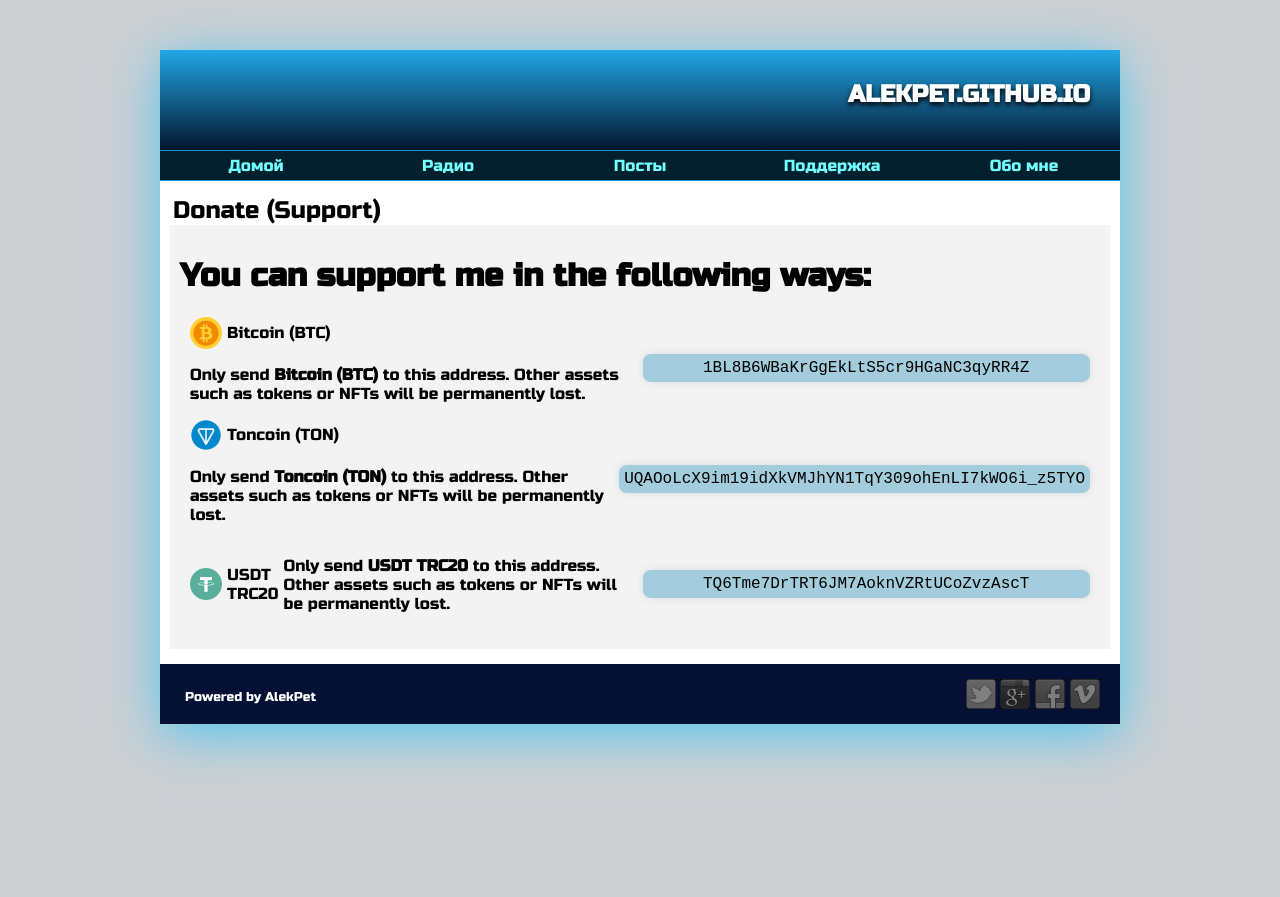
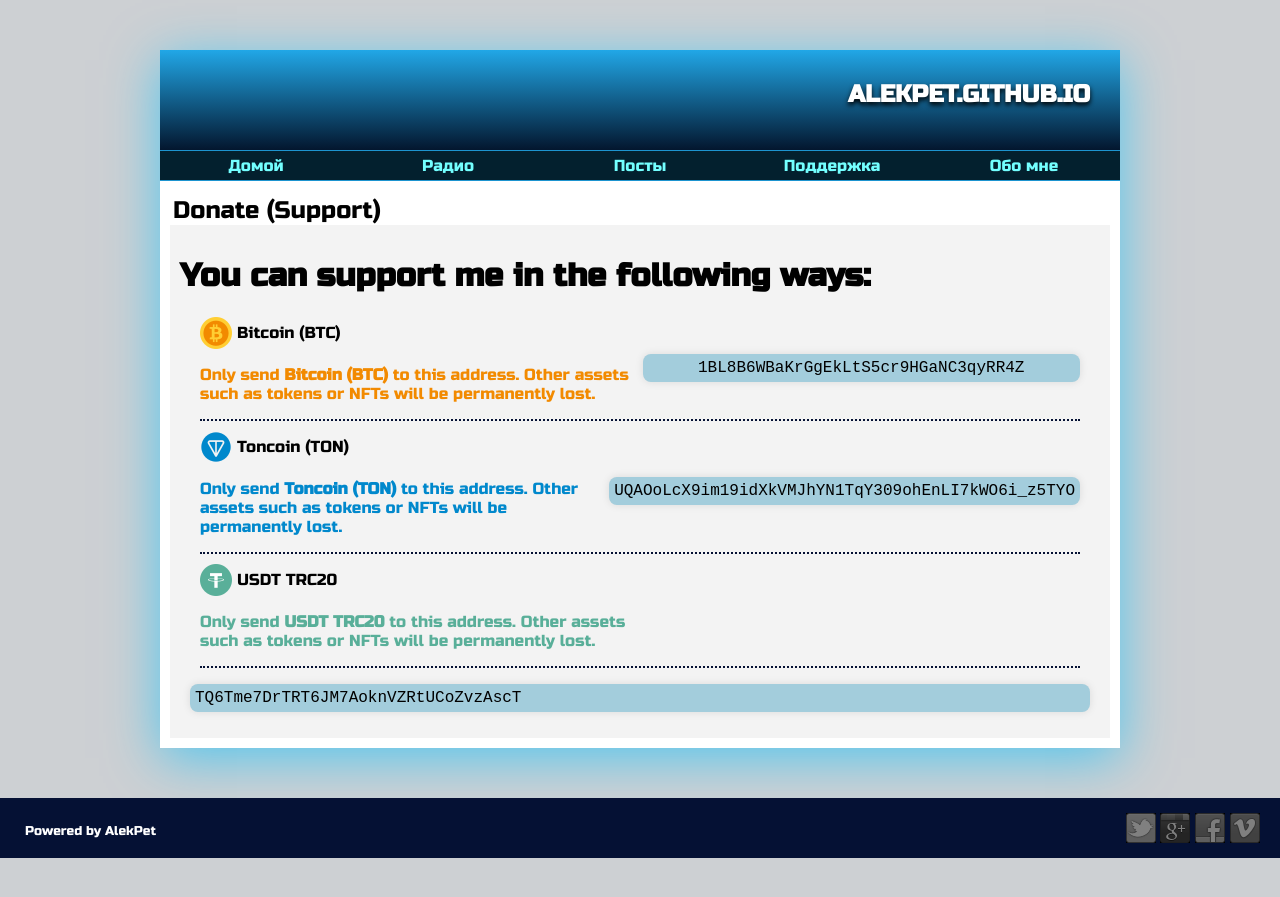
Before and after one commit to AlekPet/alekpet.github.io, a Jekyll site: the page built from support.html, in a window 1280 px wide. Shown: the top 897 px of the page. Built offline with Jekyll 4.4.1, drawn with Linux system fonts in a browser that asks for light colours.

Commit message:
fix support html and add style

```diff
--- a/css/style.css
+++ b/css/style.css
@@ -235,12 +235,17 @@
   margin: 10px;
 }
 
+.support_box > div:not(:last-child) {
+  border-bottom: 2px dotted #051134;
+}
+
 .support_item {
   display: grid;
   gap: 5px;
   grid-template-columns: 1fr 1fr;
   align-items: center;
   justify-items: stretch;
+  margin: 10px;
 }
 
 .support_item_title {
--- a/support.html
+++ b/support.html
@@ -10,7 +10,8 @@
                 <img src="/images/bitcoin.png" width="32" height="32" alt="Bitcoin (BTC)" title="Bitcoin (BTC)">
                 <span>Bitcoin (BTC)</span>
             </div>
-            <p>Only send <b>Bitcoin (BTC)</b> to this address. Other assets such as tokens or NFTs will be permanently
+            <p style="color: #f28a00;">Only send <b>Bitcoin (BTC)</b> to this address. Other assets such as tokens or
+                NFTs will be permanently
                 lost.
             </p>
         </div>
@@ -22,7 +23,8 @@
                 <img src="/images/ton.png" width="32" height="32" alt="Toncoin (TON)" title="Toncoin (TON)">
                 <span>Toncoin (TON)</span>
             </div>
-            <p>Only send <b>Toncoin (TON)</b> to this address. Other assets such as tokens or NFTs will be permanently
+            <p style="color: #0088cc;">Only send <b>Toncoin (TON)</b> to this address. Other assets such as tokens or
+                NFTs will be permanently
                 lost.
             </p>
         </div>
@@ -33,11 +35,12 @@
             <div class="support_item_title">
                 <img src="/images/usdt.png" width="32" height="32" alt="USDT TRC20" title="USDT TRC20">
                 <span>USDT TRC20</span>
-                <p>Only send <b>USDT TRC20</b> to this address. Other assets such as tokens or NFTs will be permanently
-                    lost.
-                </p>
             </div>
+            <p style="color:#59af99;">Only send <b>USDT TRC20</b> to this address. Other assets such as tokens or NFTs will be permanently
+                lost.
+            </p>
         </div>
-        <pre>TQ6Tme7DrTRT6JM7AoknVZRtUCoZvzAscT</pre>
     </div>
+    <pre>TQ6Tme7DrTRT6JM7AoknVZRtUCoZvzAscT</pre>
 </div>
+</div>
```
